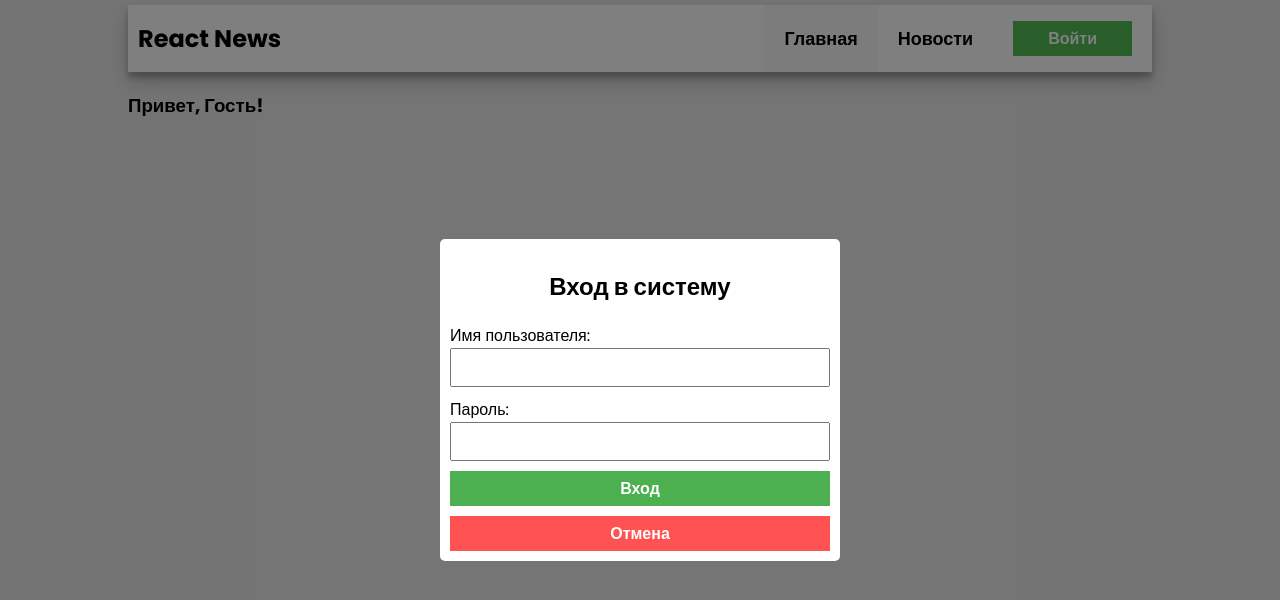
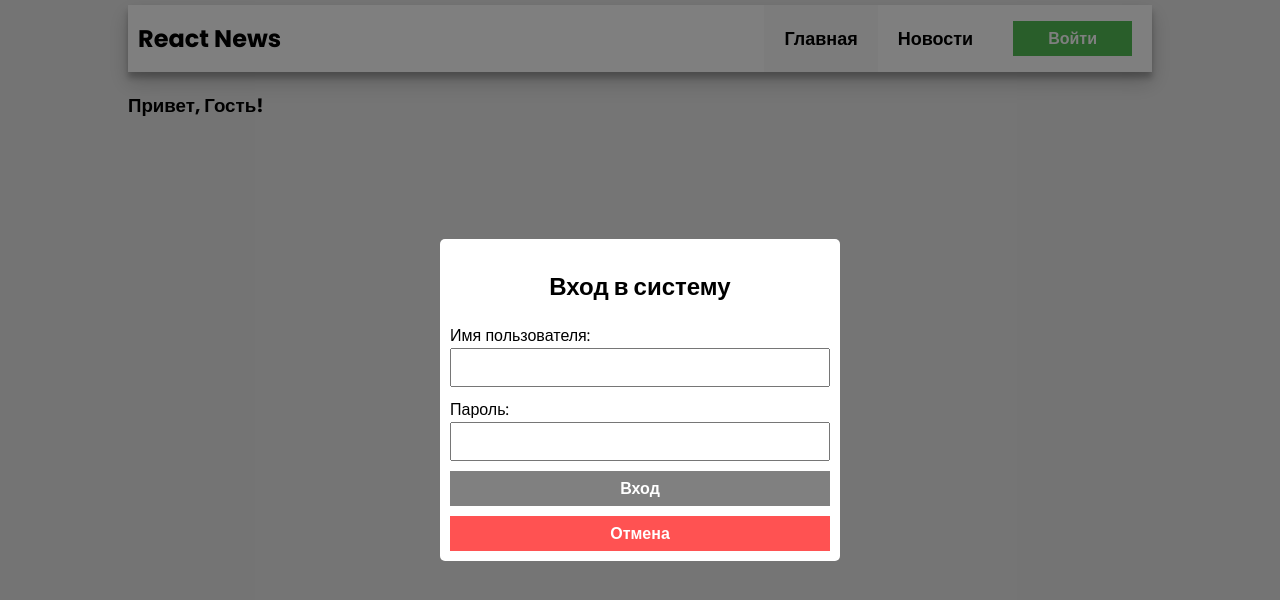
Before and after one commit to dvnikolaev/react-redux-news, a React (Create React App) app: page / in a window 1280 px wide. Both pictures are taken after a click on the button "Войти". Shown: the top 600 px of the page. Built offline with nearby package versions, Linux system fonts and the light colour scheme.

Commit message:
add disabled for button

```diff
--- a/src/components/app-auth/auth-modal/auth-modal.js
+++ b/src/components/app-auth/auth-modal/auth-modal.js
@@ -49,7 +49,10 @@ const AuthModal = ({ setIsOpen, onLogin, errorAuth }) => {
           />
         </label>
         {renderError()}
-        <button className="button form-auth__button button--success">
+        <button
+          className="button form-auth__button form-auth__button-enter button--success"
+          disabled={!username || !password}
+        >
           Вход
         </button>
         <button
```
